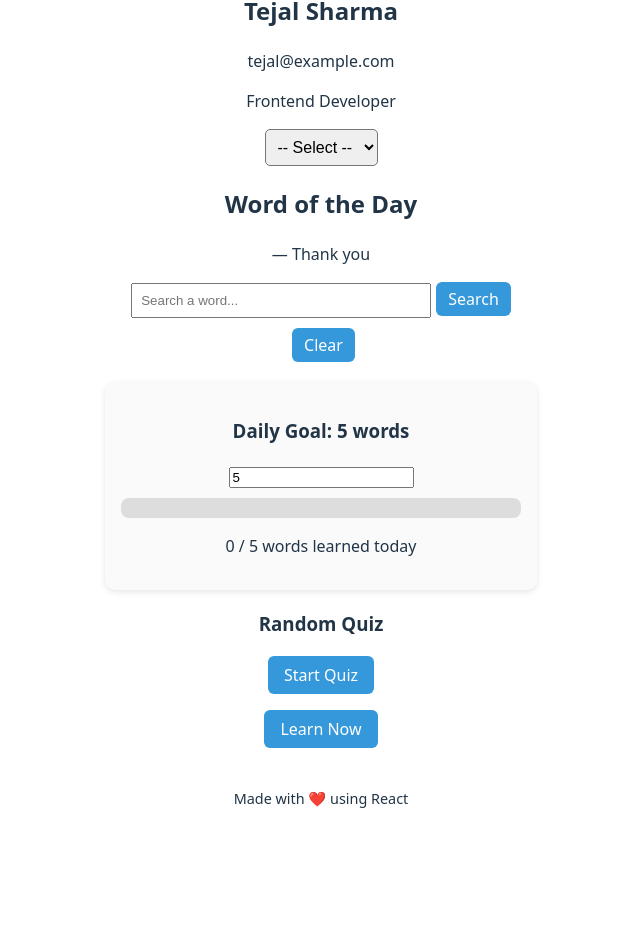
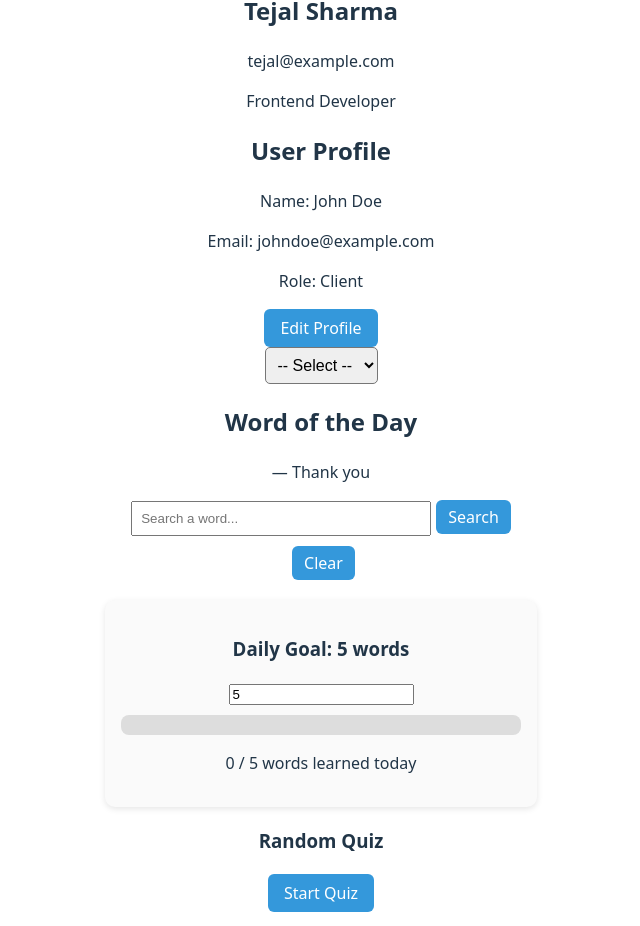
Before and after one commit to junk-value/Lang-Learn, a React (Vite) app in the folder frontend/learn-lang/: page / in a window 1280 px wide. Shown: the part 3238-4164 px from the top of the page, without its empty margins (319-959 px from the left). Before the commit the page ends 4080 px from the top, so only its background shows below. Built offline with nearby package versions, Linux system fonts and the light colour scheme.

Commit message:
Profile integrated

```diff
--- a/frontend/learn-lang/src/App.jsx
+++ b/frontend/learn-lang/src/App.jsx
@@ -15,6 +15,7 @@ import Notifications from "./components/Notifications";
 import DashboardStats from "./components/DashboardStats";
 import Achievements from "./components/Achievements";
 import RecentActivity from "./components/RecentActivity";
+import Profile from "./components/Profile";
 import './App.css';
 
 function App() {
@@ -47,6 +48,7 @@ function App() {
         email="tejal@example.com"
         role="Frontend Developer"
       />
+      <Profile/>
       </div>
 
       <div>
```
